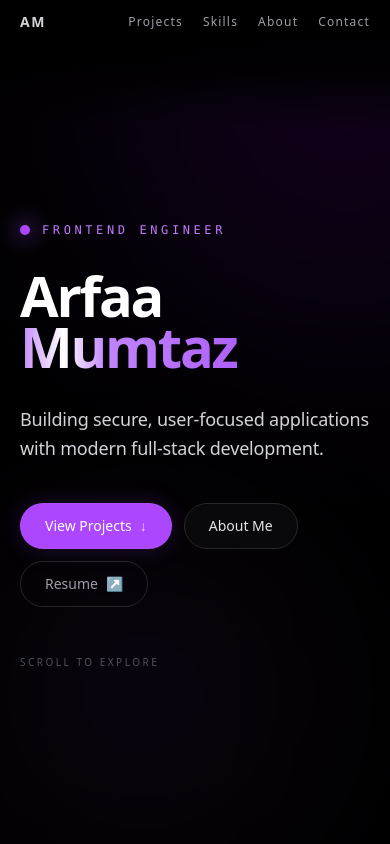
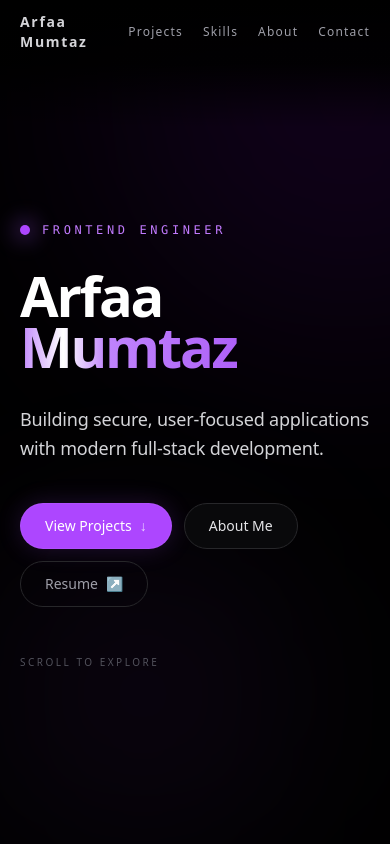
Before and after one commit to arfaa11/portfolio, a Next.js app: page / in a window 390 px wide. Shown: the top 844 px of the page. Built offline with nearby package versions, Linux system fonts and the light colour scheme.

Commit message:
remove image and add name to header instead of initials. make tab font smaller for more mobile friendly layout and usability

```diff
--- a/src/components/layout/header.tsx
+++ b/src/components/layout/header.tsx
@@ -52,7 +52,7 @@ export function Header() {
             href="#top"
             className="text-sm font-semibold tracking-[0.12em] text-zinc-300 transition-colors duration-200 hover:text-white sm:text-base"
           >
-            AM
+            Arfaa Mumtaz
           </a>
 
           {/* Nav links */}
```
